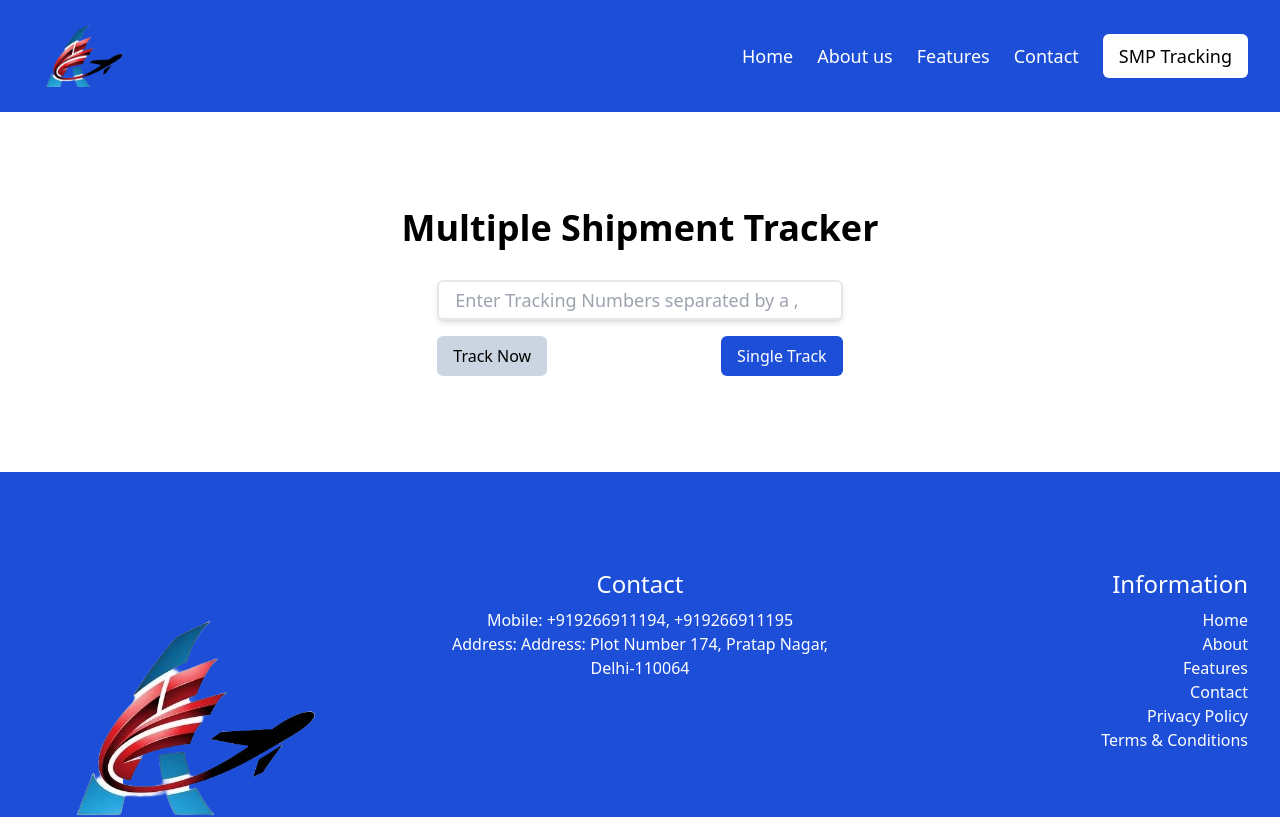
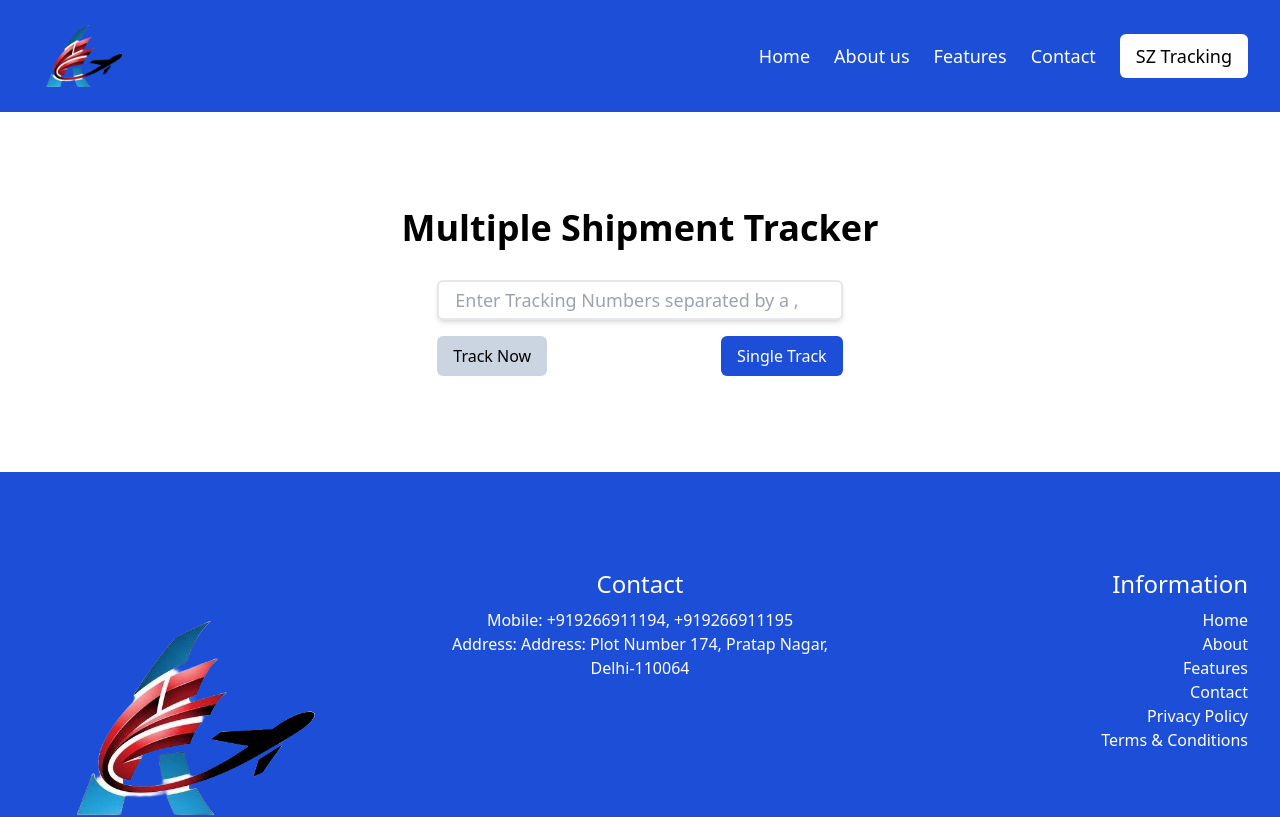
Before and after one commit to kunal70006/ship-my-parcel, a Next.js app: page /multi-tracking in a window 1280 px wide. Shown: the top 817 px of the page. Built offline with nearby package versions, Linux system fonts and the light colour scheme.

Commit message:
update cta

```diff
--- a/src/components/Navbar.tsx
+++ b/src/components/Navbar.tsx
@@ -67,7 +67,7 @@ const Navbar = () => {
 
             <Link href="/smp-tracking">
               <button className="bg-white text-black rounded-md py-2 px-4 ">
-                SMP Tracking
+                SZ Tracking
               </button>
             </Link>
           </div>
@@ -132,7 +132,7 @@ const Navbar = () => {
 
             <Link href="/smp-tracking">
               <button className="bg-white text-black rounded-md py-2 px-4">
-                SMP Tracking
+                SZ Tracking
               </button>
             </Link>
             {/* <Link href="/awb-tracking">
```
